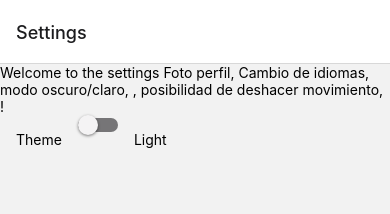
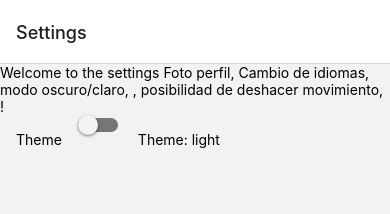
Before and after one commit to Jose87sUMA/Ultimate-Tic-Tac-Toe, a React Native app: screen /Settings in a window 390 px wide. Shown: the top 214 px of the page. Built offline with nearby package versions, Linux system fonts and the light colour scheme.

Commit message:
Dark Theme Logic works
Done with Navigation Container and Context

```diff
--- a/App.js
+++ b/App.js
@@ -1,13 +1,13 @@
 // App.js
 
-import NavigationLogic from './NavigationLogic';
+import ThemeLogic from './ThemeLogic';
 import * as Font from 'expo-font';
 import { useState, useEffect } from 'react';
 
 const App = () => {
   return (
 
-    <NavigationLogic/>
+    <ThemeLogic/>
     );
 
 };
--- a/NavigationLogic.js
+++ b/NavigationLogic.js
@@ -1,6 +1,7 @@
 // NavigationLogic.js
 import {React, useState} from 'react';
-import {NavigationContainer} from '@react-navigation/native';
+import {useColorScheme} from 'react-native';
+import {NavigationContainer, DefaultTheme, DarkTheme} from '@react-navigation/native';
 import {createNativeStackNavigator} from '@react-navigation/native-stack';
 import { createBottomTabNavigator } from '@react-navigation/bottom-tabs';
 
@@ -19,10 +20,10 @@ const Stack = createNativeStackNavigator();
 const Tab = createBottomTabNavigator();
 
 const NavigationLogic = () => {
+  //const scheme = useColorScheme();
+  const scheme = 'dark';
   return (
-    <NavigationContainer>
       <TabNavigator />
-    </NavigationContainer>
     );
 
 };
--- a/SettingsScreen/SettingsScreen.js
+++ b/SettingsScreen/SettingsScreen.js
@@ -1,12 +1,131 @@
-import {React, useState, useEffect} from 'react';
+import {React, useState, useEffect, useContext} from 'react';
 import { Switch, SafeAreaView, View, StyleSheet, StatusBar,Image, Text, Button, useColorScheme, Appearance } from 'react-native';
 import AsyncStorage from '@react-native-async-storage/async-storage';
+
+
+import { ThemeContext } from '../ThemeContext';
+
+
+
+
+/*const SettingsScreen = ({navigation}) =>  {
+  const { setTheme, theme } = useContext(ThemeContext);
+  return (
+    <View style={{ flex: 1, alignItems: 'center', justifyContent: 'center' }}>
+      <Text>Profile Screen</Text>
+      <Button
+        title="Switch Theme"
+        onPress={() => {setTheme(theme === 'Light' ? 'Dark' : 'Light'); alert("Previously " + theme)}}
+      />
+    </View>
+  );
+}
+
+export default SettingsScreen;*/
+
+
+
+
+
+const SettingsScreen = ({navigation}) => {
+  const { setTheme, theme } = useContext(ThemeContext);
+
+  const toggleSwitch = () => {
+    const changedTheme = theme == 'light'? 'dark':'light';
+    setTheme(changedTheme);
+    _storeData = async () => {
+         try {
+          await AsyncStorage.setItem(
+            'THEME',
+            JSON.stringify(changedTheme),
+          )
+        } catch (error) {
+          // Error saving data
+        }
+
+    Appearance.setColorScheme(changedTheme);
+
+    alert("Actual theme " + changedTheme);
+    }
+    _storeData();
+
+  }
+
+  return (
+  <SafeAreaView style={styles.container}>
+    <Text>Welcome to the settings
+    Foto perfil, Cambio de idiomas, modo oscuro/claro, , posibilidad de deshacer movimiento, !</Text>
+    <View style={styles.themeMode}>
+       <Text style={styles.text}>Theme</Text>
+       <Switch trackColor={{false: '#767577', true: '#81b0ff'}}
+        thumbColor={theme == 'dark' ? '#f5dd4b' : '#f4f3f4'}
+        ios_backgroundColor="#3e3e3e"
+        onValueChange={toggleSwitch}
+        value={theme == 'dark'? true: false}/>
+        <Text style={styles.text}> Theme: {theme}</Text>
+     </View>
+  </SafeAreaView>
+
+);};
+
+const styles = StyleSheet.create({
+  container: {
+    flex: 1,
+
+  },
+  themeMode: {
+   flexDirection: "row",
+
+
+  },
+  text: {
+    margin: 16
+  }
+});
+
+export default SettingsScreen;
+
+
+
+
+
+
+
+
+
+
+
+
+
+
+
+
+
+
+
+
+
+
+
+
+
+
+
+
+
+
+
+
+
+
+
+
 
 
 //const colorScheme = useColorScheme();
   //const state = colorScheme === 'dark'? true: false;
 
-const SettingsScreen = () => {
+/*const SettingsScreen = () => {
   const colorScheme = useColorScheme();
   const defaultTheme = colorScheme === 'dark'? true: false;
 
@@ -102,4 +221,4 @@ const styles = StyleSheet.create({
   }
 });
 
-export default SettingsScreen;
+export default SettingsScreen;*/
--- a/StatisticsScreen.js
+++ b/StatisticsScreen.js
@@ -1,15 +1,20 @@
-import React from 'react';
+import {React, useContext} from 'react';
 import {Text, Appearance} from 'react-native';
-
+import { useTheme } from '@react-navigation/native';
+import { ThemeContext } from './ThemeContext';
 const StatisticsScreen = () => {
   const name = 'Jose';
-  const theme = Appearance.getColorScheme();
+ // const { dark, colors } = useTheme();
+  //const theme = Appearance.getColorScheme();
+
+  const { setTheme, theme } = useContext(ThemeContext);
 
   this.listener = Appearance.addChangeListener((data) => {
     theme = data;
     alert("change received");
 })
-  return <Text>Welcome to the Statistics {theme} !</Text>;
+  return <Text> Welcome to the Statistics ! _
+  {theme} This is the theme"!</Text>;
 };
 
 export default StatisticsScreen;
--- /dev/null
+++ b/ThemeContext.js
@@ -0,0 +1,3 @@
+import { createContext } from 'react';
+
+export const ThemeContext = createContext('light');
--- /dev/null
+++ b/ThemeLogic.js
@@ -0,0 +1,53 @@
+// ThemeLogic.js
+import {React, useState, useContext, createContext, useEffect} from 'react';
+import {useColorScheme, Appearance} from 'react-native';
+import {NavigationContainer, DefaultTheme, DarkTheme} from '@react-navigation/native';
+import NavigationLogic from './NavigationLogic';
+import { ThemeContext } from './ThemeContext';
+import AsyncStorage from '@react-native-async-storage/async-storage';
+
+
+const ThemeLogic = () => {
+
+const defaultColorScheme = useColorScheme();
+const [theme, setTheme] = useState(defaultColorScheme);
+const themeData = { theme, setTheme };
+
+
+
+
+if (defaultColorScheme === 'dark') {
+    console.log('dark');
+}else{
+    console.log('light');
+}
+useEffect(() => {
+    const getThemeFromStorage = async () => {
+      try {
+        const value = await AsyncStorage.getItem('THEME');
+        if (value !== null) {
+          setTheme(JSON.parse(value));
+          console.log('Theme potato ' + value);
+          Appearance.setColorScheme(JSON.parse(value));
+        }
+      } catch (error) {
+        console.error('Error retrieving game from AsyncStorage:', error);
+      }
+    };
+
+    getThemeFromStorage();
+}, []);
+
+
+
+  return (
+    <ThemeContext.Provider value={themeData}>
+    <NavigationContainer theme={theme === 'dark' ? DarkTheme : DefaultTheme}>
+    <NavigationLogic/>
+    </NavigationContainer>
+    </ThemeContext.Provider>
+    );
+
+};
+
+export default ThemeLogic;
```
